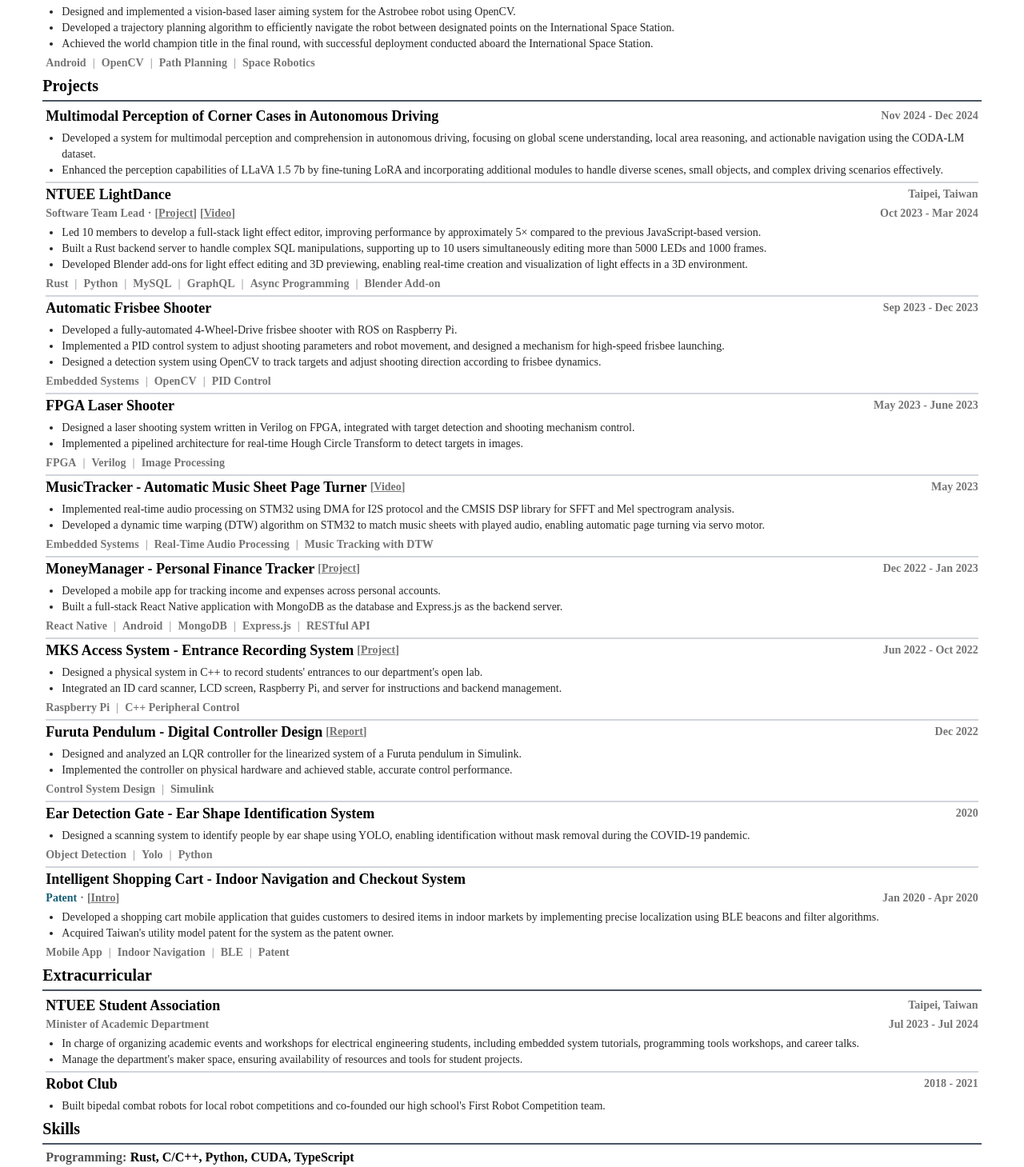
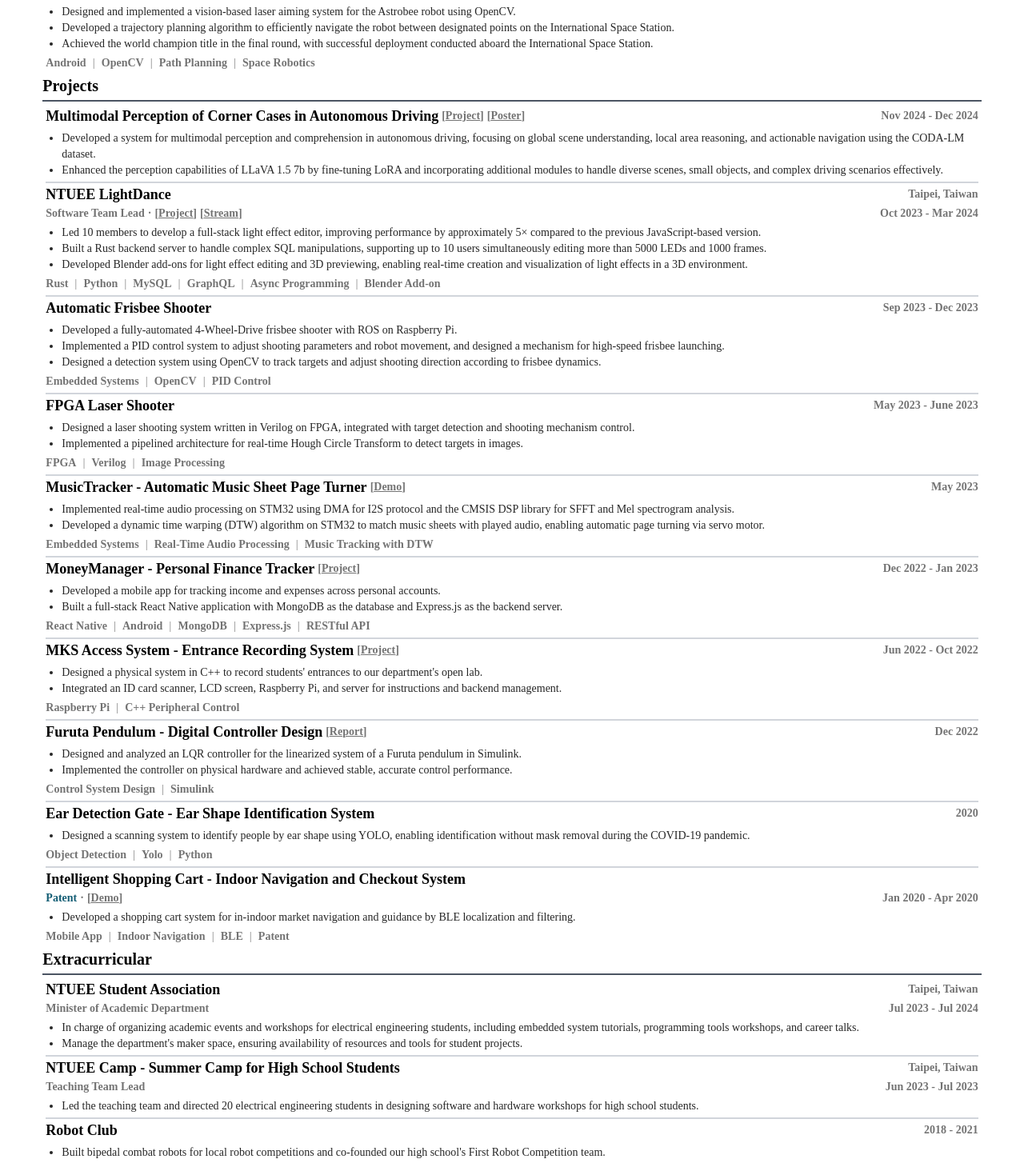
Before and after one commit to tom1484/resume, a React (Create React App) app: page / in a window 1280 px wide. Shown: the part 1283-2742 px from the top of the page at 80% size. Built offline with nearby package versions, Linux system fonts and the light colour scheme; a web font is replaced by a local one.

Commit message:
refine data

```diff
--- a/src/data/experiences/competitions.js
+++ b/src/data/experiences/competitions.js
@@ -8,7 +8,7 @@ export const competitions = [
     role: 'Avionics Team Lead',
     time: 'Nov 2023 - Oct 2025',
     link: [
-      { text: 'Official', url: 'https://landerchallenge.space/' },
+      // { text: 'Official', url: 'https://landerchallenge.space/' },
       { text: 'Team', url: 'https://www.facebook.com/p/STAR-Student-Society-of-Taiwan-Advanced-Rocketry-61558308603436/' },
     ],
     content: [
@@ -24,7 +24,7 @@ export const competitions = [
     role: 'Navigation Team Lead',
     time: 'Jun 2022 - Oct 2022',
     link: [
-      { text: 'Video', url: 'https://youtu.be/NjOgNrPMUJs?t=5368' },
+      { text: 'Stream', url: 'https://youtu.be/NjOgNrPMUJs?t=5368' },
     ],
     content: [
       'Designed and implemented a vision-based laser aiming system for the Astrobee robot using OpenCV.',
--- a/src/data/experiences/extracurricular.js
+++ b/src/data/experiences/extracurricular.js
@@ -12,13 +12,15 @@ export const extracurriculars = [
       'Manage the department\'s maker space, ensuring availability of resources and tools for student projects.',
     ]
   },
-  // {
-  //   title: 'NTUEE Camp - Summer Camp for High School Students',
-  //   time: 'Jun 2023 - Jul 2023',
-  //   content: [
-  //     'Led the teaching team and directed 20 electrical engineering students in designing software and hardware workshops for high school students.',
-  //   ]
-  // },
+  {
+    title: 'NTUEE Camp - Summer Camp for High School Students',
+    location: 'Taipei, Taiwan',
+    role: 'Teaching Team Lead',
+    time: 'Jun 2023 - Jul 2023',
+    content: [
+      'Led the teaching team and directed 20 electrical engineering students in designing software and hardware workshops for high school students.',
+    ]
+  },
   // {
   //   title: 'Calligraphy',
   //   time: '2010 - Present',
--- a/src/data/experiences/projects.js
+++ b/src/data/experiences/projects.js
@@ -1,7 +1,5 @@
 // Configuration for this section
-export const projectsConfig = {
-  infoLayout: 'inline', // 'inline' or 'standalone'
-};
+export const projectsConfig = {};
 
 export const projects = [
   {
@@ -10,6 +8,10 @@ export const projects = [
     content: [
       'Developed a system for multimodal perception and comprehension in autonomous driving, focusing on global scene understanding, local area reasoning, and actionable navigation using the CODA-LM dataset.',
       'Enhanced the perception capabilities of LLaVA 1.5 7b by fine-tuning LoRA and incorporating additional modules to handle diverse scenes, small objects, and complex driving scenarios effectively.',
+    ],
+    link: [
+      { text: 'Project', url: 'https://github.com/tom1484/DLCV-Fall-2024-Final' },
+      { text: 'Poster', url: 'https://drive.google.com/file/d/1gHW_4sjCmyUdZc4QdCCKXupIMWeTCsYI/view?usp=sharing' },
     ]
   },
   {
@@ -19,9 +21,8 @@ export const projects = [
     time: 'Oct 2023 - Mar 2024',
     link: [
       { text: 'Project', url: 'https://github.com/NTUEELightDance/LightDance-Editor' },
-      { text: 'Video', url: 'https://www.youtube.com/watch?v=HviYqvcldPU' },
+      { text: 'Stream', url: 'https://www.youtube.com/watch?v=HviYqvcldPU' },
     ],
-    // description: 'Light effect editor for the LightDance show at NTUEE',
     content: [
       'Led 10 members to develop a full-stack light effect editor, improving performance by approximately 5× compared to the previous JavaScript-based version.',
       'Built a Rust backend server to handle complex SQL manipulations, supporting up to 10 users simultaneously editing more than 5000 LEDs and 1000 frames.',
@@ -52,9 +53,8 @@ export const projects = [
     title: 'MusicTracker - Automatic Music Sheet Page Turner',
     time: 'May 2023',
     link: [
-      { text: 'Video', url: 'https://youtu.be/sDXGI1Jq3kc' },
+      { text: 'Demo', url: 'https://youtu.be/sDXGI1Jq3kc' },
     ],
-    // description: 'Automatic music sheet page turner in a 24-hour hackathon',
     content: [
       'Implemented real-time audio processing on STM32 using DMA for I2S protocol and the CMSIS DSP library for SFFT and Mel spectrogram analysis.',
       'Developed a dynamic time warping (DTW) algorithm on STM32 to match music sheets with played audio, enabling automatic page turning via servo motor.',
@@ -67,7 +67,6 @@ export const projects = [
     link: [
       { text: 'Project', url: 'https://github.com/tom1484/money-manager' },
     ],
-    // description: 'Android bookkeeping application',
     content: [
       'Developed a mobile app for tracking income and expenses across personal accounts.',
       'Built a full-stack React Native application with MongoDB as the database and Express.js as the backend server.',
@@ -80,7 +79,6 @@ export const projects = [
     link: [
       { text: 'Project', url: 'https://drive.google.com/file/d/1EKJGVKytfbCwLHq-11mKcscFEMStKAA6/view?usp=share_link' },
     ],
-    // description: 'Entrance recording system for NTUEE MakerSpace',
     content: [
       'Designed a physical system in C++ to record students\' entrances to our department\'s open lab.',
       'Integrated an ID card scanner, LCD screen, Raspberry Pi, and server for instructions and backend management.',
@@ -93,7 +91,6 @@ export const projects = [
     link: [
       { text: 'Report', url: 'https://drive.google.com/file/d/18b7DX8dk0K--bYAh3qZRaT6zejtQcBO7/view?usp=share_link' },
     ],
-    // description: 'Digital Controller Design for Furuta Pendulum',
     content: [
       'Designed and analyzed an LQR controller for the linearized system of a Furuta pendulum in Simulink.',
       'Implemented the controller on physical hardware and achieved stable, accurate control performance.',
@@ -103,7 +100,6 @@ export const projects = [
   {
     title: 'Ear Detection Gate - Ear Shape Identification System',
     time: '2020',
-    // description: 'Gate System for Identifying People by Ear Shape',
     content: [
       'Designed a scanning system to identify people by ear shape using YOLO, enabling identification without mask removal during the COVID-19 pandemic.',
     ],
@@ -114,12 +110,11 @@ export const projects = [
     highlight: 'Patent',
     time: 'Jan 2020 - Apr 2020',
     link: [
-      { text: 'Intro', url: 'https://www.youtube.com/watch?v=WfrQ2J9VpX0' }
+      { text: 'Demo', url: 'https://www.youtube.com/watch?v=WfrQ2J9VpX0' },
     ],
-    // description: 'Shopping cart system for indoor navigation and automatic checkout',
     content: [
-      'Developed a shopping cart mobile application that guides customers to desired items in indoor markets by implementing precise localization using BLE beacons and filter algorithms.',
-      'Acquired Taiwan\'s utility model patent for the system as the patent owner.',
+      'Developed a shopping cart system for in-indoor market navigation and guidance by BLE localization and filtering.',
+      // 'Acquired Taiwan\'s utility model patent for the system as the patent owner.',
     ],
     tags: ['Mobile App', 'Indoor Navigation', 'BLE', 'Patent']
   },
--- a/src/data/experiences/working.js
+++ b/src/data/experiences/working.js
@@ -1,7 +1,5 @@
 // Configuration for this section
-export const workingConfig = {
-  infoLayout: 'inline', // 'inline' or 'standalone'
-};
+export const workingConfig = {};
 
 export const working = [
   {
```
